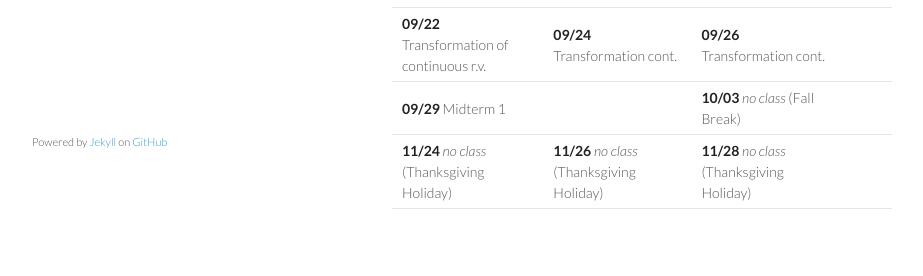
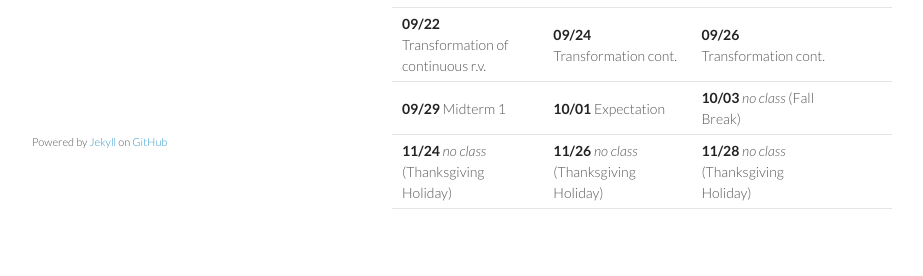
Before and after one commit to tulane-math-3070/2025Fall, a Jekyll site: the page built from schedule/schedule.md, in a window 1280 px wide. Shown: the part 679-955 px from the top of the page, without its empty margins (178-1101 px from the left). Built offline with Jekyll 4.4.1, drawn with Linux system fonts in a browser that asks for light colours.

```diff
--- a/schedule/schedule.md
+++ b/schedule/schedule.md
@@ -32,5 +32,5 @@ Topics:
 | **09/08** Random variable | **09/10** Distribution Functions | **09/12** Types of random variables |  |
 | **09/15** Discrete random variable | **09/17** Continuous random variable | **09/19** Transformation | [HW3](../HW/HW2/HW3.pdf) |
 | **09/22** Transformation of continuous r.v. | **09/24** Transformation cont. | **09/26** Transformation cont. | |
-| **09/29** Midterm 1 | | **10/03** _no class_ (Fall Break) | |
+| **09/29** Midterm 1 | **10/01** Expectation | **10/03** _no class_ (Fall Break) | |
 | **11/24** _no class_ (Thanksgiving Holiday) | **11/26**  _no class_ (Thanksgiving Holiday) | **11/28**  _no class_ (Thanksgiving Holiday) | |
```
Also changed, not shown: 2 other files.
